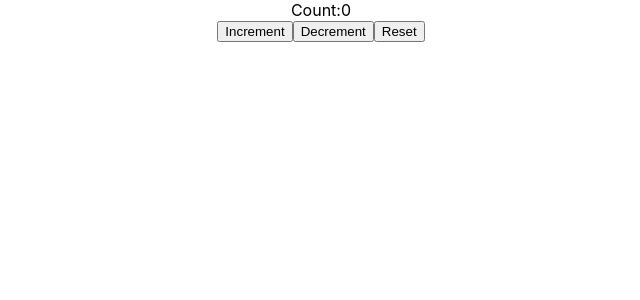
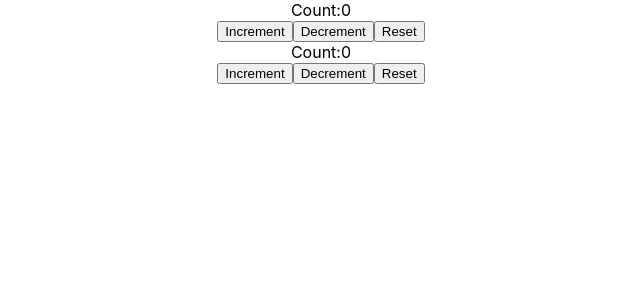
Before and after one commit to deadhit-7081/react-axios, a React (Create React App) app: page / in a window 1280 px wide. Shown: the top 300 px of the page, without its empty margins (319-959 px from the left). Built offline with nearby package versions, Linux system fonts and the light colour scheme.

Commit message:
useReducer counter state and action as object

```diff
--- a/src/App.js
+++ b/src/App.js
@@ -1,12 +1,14 @@
 import React from 'react';
 import './App.css';
 import CounterOne from './components/useReducercount1';
+import CounterTwo from './components/useReducerCount2';
 
 
 function App() {
   return (
     <div className="App">
       <CounterOne/>
+      <CounterTwo/>
     </div>
   );
 }
--- /dev/null
+++ b/src/components/useReducerCount2.js
@@ -0,0 +1,35 @@
+import React , {useReducer} from 'react';
+
+const initialState = {
+    firstCounter: 0,
+}
+const reducer = (state,action) =>
+{
+    switch(action.type)
+    {
+        case 'increment':
+            return {firstCounter :state.firstCounter+1}
+        case 'decrement':
+            return {firstCounter :state.firstCounter-1}
+        case 'reset':
+            return initialState
+        default:
+            return state
+    }
+}
+
+function CounterTwo()
+{
+    const [count,dispatch] = useReducer(reducer,initialState);
+
+    return(
+        <div>
+            <div>Count:{count.firstCounter}</div>
+            <button onClick = {() => dispatch({type:'increment'})}>Increment</button>
+            <button onClick = {() => dispatch({type:'decrement'})}>Decrement</button>
+            <button onClick = {() => dispatch({type :'reset'})}>Reset</button>
+        </div>
+    )
+}
+
+export default CounterTwo;
```
